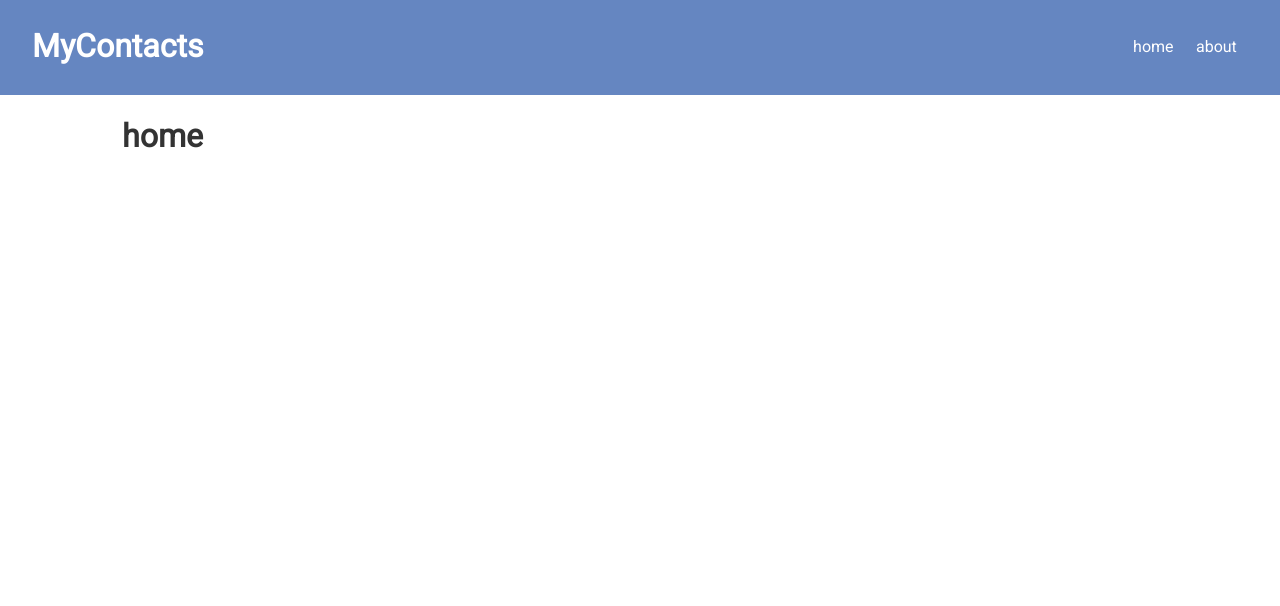
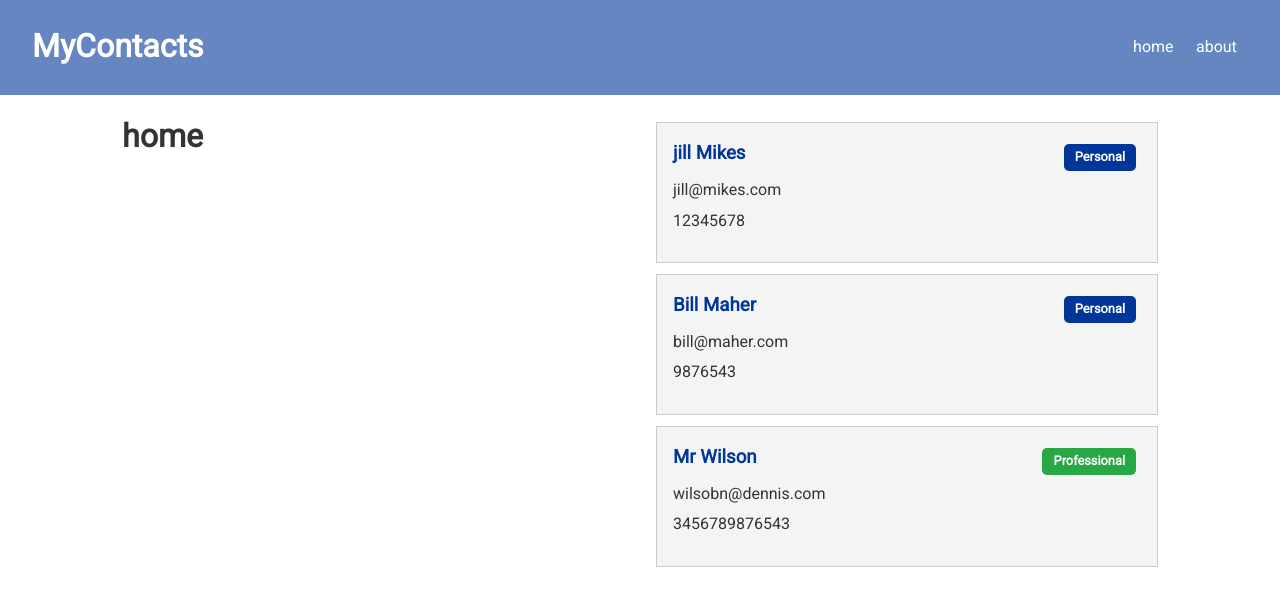
Before and after one commit to Mbulelo20/mycontacts, a React (Create React App) app in the folder client/: page / in a window 1280 px wide. Shown: the top 606 px of the page. Built offline with nearby package versions, Linux system fonts and the light colour scheme.

Commit message:
contactItem styleling

```diff
--- a/client/src/App.js
+++ b/client/src/App.js
@@ -4,9 +4,10 @@
 import Home from './pages/Home.js';
 import About from './pages/About.js'
 import Navbar from './components/layout/Navbar';
-
+import ContactState from './context/contact/ContactState';
 function App() {
   return (
+    <ContactState>
       <Router>
         <Fragment>
           <Navbar />
@@ -18,6 +19,7 @@
           </div>
         </Fragment>
       </Router>
+    </ContactState>
   );
 }
 
--- /dev/null
+++ b/client/src/components/contacts/ContactItem.js
@@ -0,0 +1,57 @@
+import React, { useContext } from 'react';
+import PropTypes from 'prop-types';
+// import ContactContext from '../../context/contact/contactContext';
+
+const ContactItem = ({ contact }) => {
+//   const contactContext = useContext(ContactContext);
+//   const { deleteContact, setCurrent, clearCurrent } = contactContext;
+
+   const { _id, name, email, phone, type } = contact;
+
+//   const onDelete = () => {
+//     deleteContact(_id);
+//     clearCurrent();
+//   };
+
+  return (
+    <div className='card bg-light'>
+      <h3 className='text-primary text-left'>
+        {name}{' '}
+        <span style={{ float: 'right' }} className={'badge ' + (type === 'professional' ? 'badge-success' : 'badge-primary')}>
+
+          {type.charAt(0).toUpperCase() + type.slice(1)}
+
+        </span>
+      </h3>
+      <ul className='list'>
+        {email && (
+          <li>
+            <i className='fas fa-envelope-open' /> {email}
+          </li>
+        )}
+        {phone && (
+          <li>
+            <i className='fas fa-phone' /> {phone}
+          </li>
+        )}
+      </ul>
+      {/* <p>
+        <button
+          className='btn btn-dark btn-sm'
+          onClick={() => setCurrent(contact)}
+        >
+          Edit
+        </button>
+        <button className='btn btn-danger btn-sm' onClick={onDelete}>
+          Delete
+        </button>
+      </p> */}
+    </div>
+  );
+};
+
+ContactItem.propTypes = {
+  contact: PropTypes.object.isRequired
+};
+
+export default ContactItem;
--- /dev/null
+++ b/client/src/components/contacts/Contacts.js
@@ -0,0 +1,20 @@
+import React, { Fragment, useContext, useEffect } from 'react';
+import { CSSTransition, TransitionGroup } from 'react-transition-group';
+import ContactItem from './ContactItem';
+// import Spinner from '../layout/Spinner';
+import ContactContext from '../../context/contact/contactContext';
+
+const Contacts = () => {
+  const contactContext = useContext(ContactContext);
+
+  const { contacts } = contactContext;
+  return (
+    <Fragment>
+      {contacts.map(contact => (
+          <ContactItem key={contact.id} contact={contact} />
+      ))}
+    </Fragment>
+  );
+};
+
+export default Contacts;
--- /dev/null
+++ b/client/src/context/contact/ContactState.js
@@ -0,0 +1,68 @@
+  import React, { useReducer } from 'react';
+import  uuid from 'uuid';
+import ContactContext from './contactContext';
+import contactReducer from './ContactReducer';
+
+import {
+    GET_CONTACTS,
+    ADD_CONTACT,
+    DELETE_CONTACT,
+    SET_CURRENT,
+    CLEAR_CURRENT,
+    UPDATE_CONTACT,
+    FILTER_CONTACTS,
+    CLEAR_CONTACTS,
+    CLEAR_FILTER,
+    CONTACT_ERROR}
+    from '../types'
+
+const ContactState = props => {
+    const initialState = {
+        contacts: [
+           {
+               id: 1,
+               name: 'jill Mikes',
+               email: 'jill@mikes.com',
+               phone: '12345678',
+               type: 'personal'
+           },
+           {
+            id: 2,
+            name: 'Bill Maher',
+            email: 'bill@maher.com',
+            phone: '9876543',
+            type: 'personal'
+            },
+            {
+                id: 3,
+                name: 'Mr Wilson',
+                email: 'wilsobn@dennis.com',
+                phone: '3456789876543',
+                type: 'professional'
+            },
+        ]
+    };
+    const [state, dispatch] = useReducer(contactReducer, initialState);
+    return (
+        <ContactContext.Provider
+          value={{ contacts: state.contacts,
+            // current: state.current,
+            // filtered: state.filtered,
+            // error: state.error,
+            // addContact,
+            // deleteContact,
+            // setCurrent,
+            // clearCurrent,
+            // updateContact,
+            // filterContacts,
+            // clearFilter,
+            // getContacts,
+            // clearContacts
+          }}
+        >{props.children}
+        </ContactContext.Provider>
+      );
+
+}
+
+export default ContactState;
--- /dev/null
+++ b/client/src/context/contact/contactContext.js
@@ -0,0 +1,4 @@
+import {createContext} from 'react';
+const contactContext = createContext();
+
+export default contactContext;
--- /dev/null
+++ b/client/src/context/types.js
@@ -0,0 +1,20 @@
+export const GET_CONTACTS = 'GET_CONTACTS'
+export const ADD_CONTACT = 'ADD_CONTACT';
+export const DELETE_CONTACT = 'DELETE_CONTACT';
+export const SET_CURRENT = 'SET_CURRENT';
+export const CLEAR_CURRENT = 'CLEAR_CURRENT';
+export const UPDATE_CONTACT = 'UPDATE_CONATCT';
+export const FILTER_CONTACTS = 'FILTER_CONTACTS';
+export const CLEAR_FILTER = 'CLEAR_FILTER';
+export const CLEAR_CONTACTS = 'CLEAR_CONTACTS'
+export const CONTACT_ERROR = 'CONTACT_ERRORS'
+export const SET_ALERT = 'SET_ALERT';
+export const REMOVE_ALERT = 'REMOVE_ALERT';
+export const REGISTER_SUCCESS = 'REGISTER_SUCCESS';
+export const REGISTER_FAIL = 'REGISTER_FAIL';
+export const USER_LOADED = 'USER_LOADED';
+export const AUTH_ERROR = 'AUTH_ERROR';
+export const LOGIN_SUCCESS = 'LOGIN_SUCCESS';
+export const LOGIN_FAIL = 'LOGIN_FAIL';
+export const LOGOUT = 'LOGOUT';
+export const CLEAR_ERRORS = 'CLEAR_ERRORS';
--- a/client/src/pages/Home.js
+++ b/client/src/pages/Home.js
@@ -1,9 +1,12 @@
 import React from 'react'
-
+import Contacts from '../components/contacts/Contacts'
 const Home = () => {
     return (
-        <div>
+        <div className="grid-2">
             <h1>home</h1>
+            <div>
+                <Contacts />
+            </div>
         </div>
     )
 }
```
Also changed, not shown: client/src/context/contact/ContactReducer.js (added). Lines whose indentation alone changed are shown as unchanged.
